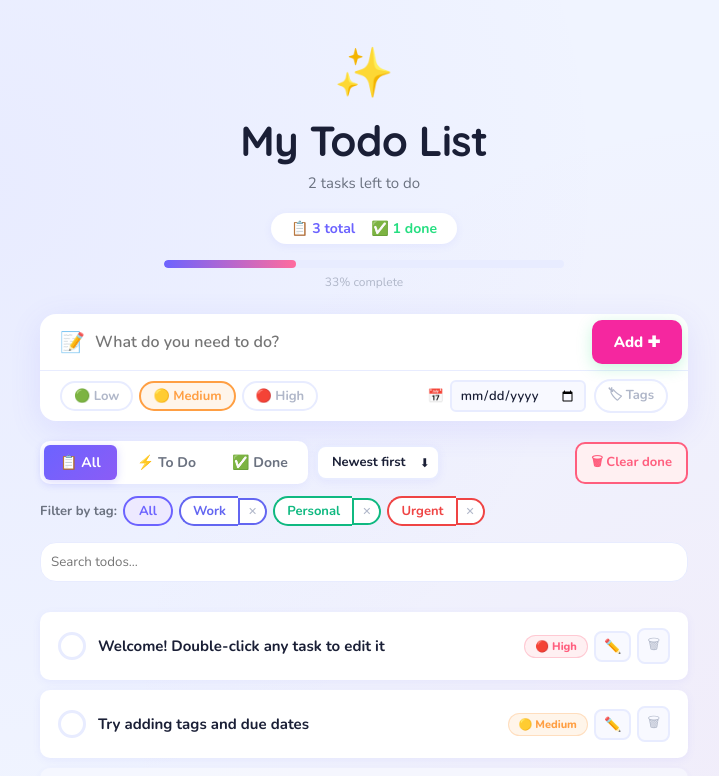
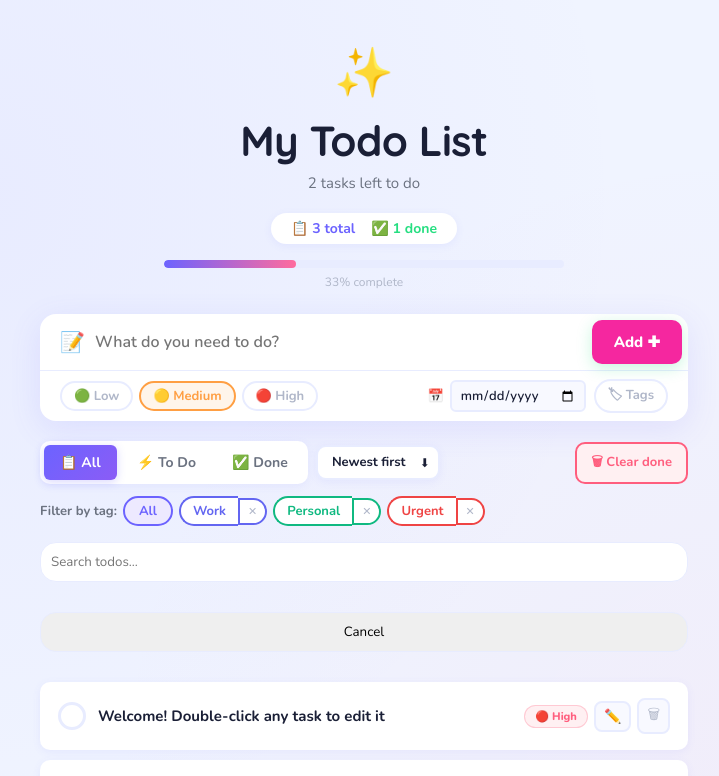
Before and after one commit to Gouthamipoojary/To-Do, a React (Vite) app: page / in a window 1280 px wide. Shown: the top 776 px of the page, without its empty margins (276-995 px from the left). Built offline with nearby package versions, Linux system fonts and the light colour scheme.

Commit message:
feat: update src/components/TodoList.tsx for "add a cancel button near sorting filter with functionality to remove selected filter"

```diff
--- a/src/components/TodoList.tsx
+++ b/src/components/TodoList.tsx
@@ -16,6 +16,10 @@ export function TodoList({ todos, tags, onToggle, onDelete, onUpdate }: TodoList
   const filteredTodos = todos.filter(todo =>
     todo.text.toLowerCase().includes(searchTerm.toLowerCase())
   );
+
+  const clearFilter = () => {
+    setSearchTerm("");
+  };
 
   if (filteredTodos.length === 0) {
     return (
@@ -42,6 +46,9 @@ export function TodoList({ todos, tags, onToggle, onDelete, onUpdate }: TodoList
         onChange={(e) => setSearchTerm(e.target.value)}
         style={{ marginBottom: 20, padding: 10, borderRadius: "var(--radius)", border: "1px solid var(--border)" }}
       />
+      <button onClick={clearFilter} style={{ marginBottom: 20, padding: 10, borderRadius: "var(--radius)", border: "1px solid var(--border)" }}>
+        Cancel
+      </button>
       {filteredTodos.map(todo => (
         <TodoItem
           key={todo.id}
```
